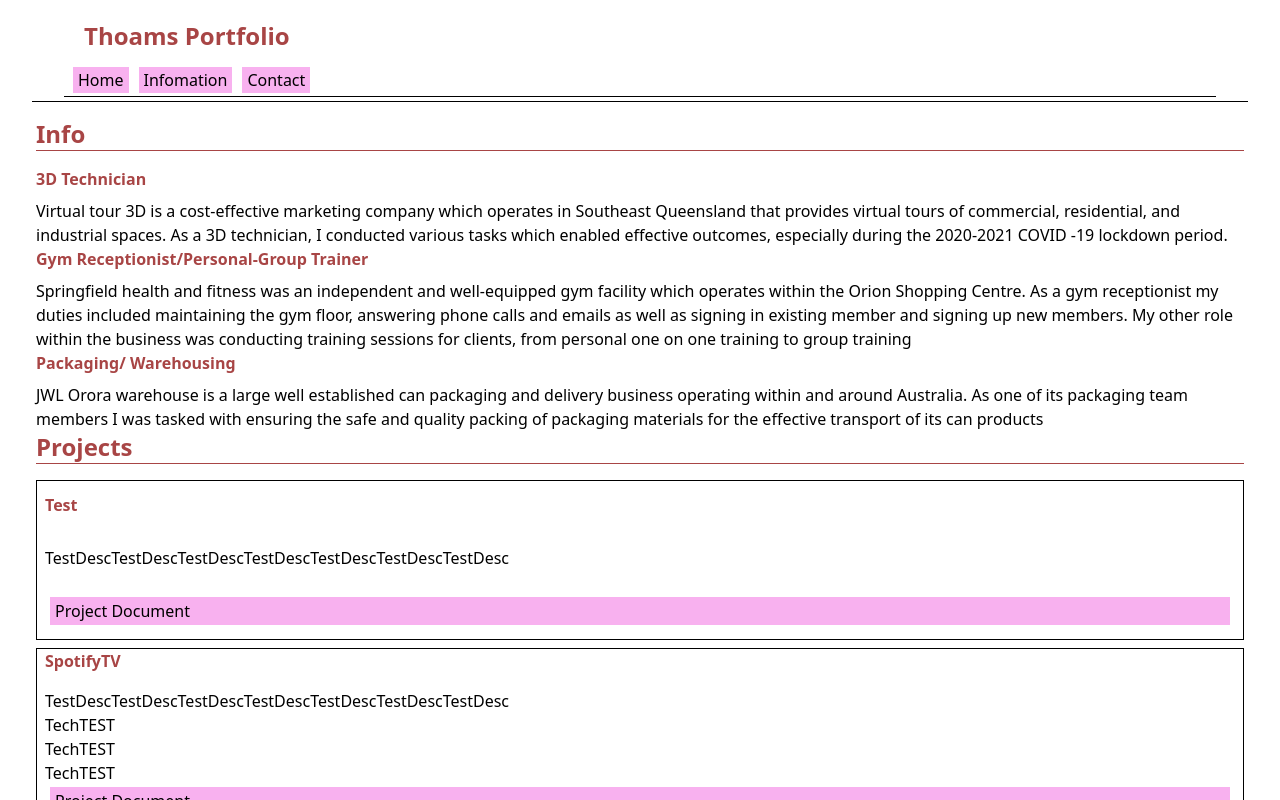
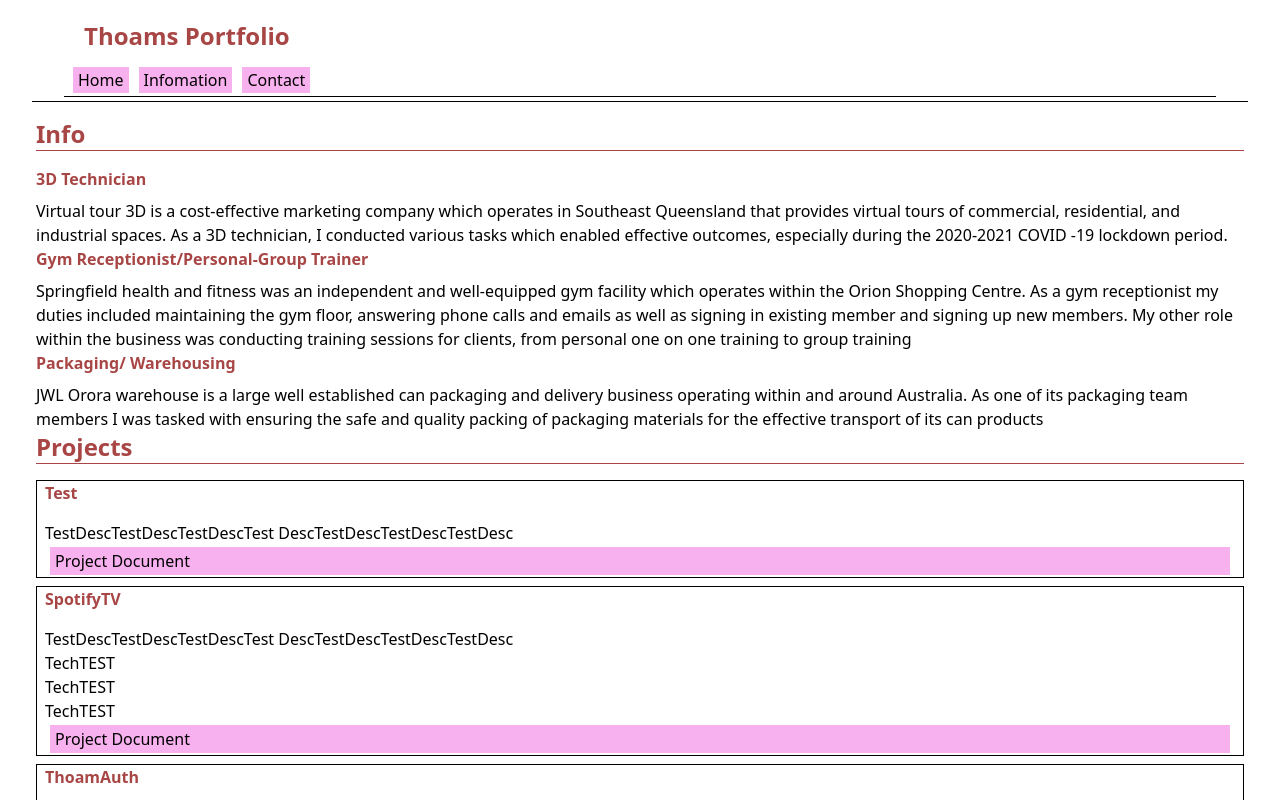
Before and after one commit to Sweattowel/Portfolio, a React (Create React App) app: page /Information in a window 1280 px wide. Shown: the top 800 px of the page. Built offline with nearby package versions, Linux system fonts and the light colour scheme.

Commit message:
Modifications to document overview and document sdtructure

```diff
--- a/src/Dependencies/Data/Resources.tsx
+++ b/src/Dependencies/Data/Resources.tsx
@@ -38,17 +38,18 @@ export const Projects: ProjectType[] = [
     {
         Title: "Test",
         Path: "/TestProjectLink",
-        Desc: "TestDescTestDescTestDescTestDescTestDescTestDescTestDesc",
+        Desc: "TestDescTestDescTestDescTest DescTestDescTestDescTestDesc",
         Tech: [],
         DocumentOverview: "",
         DocumentConsiderations: [],
         DocumentChallenges: [],
         DocumentThoughtProcess: [],
+        DocumentProjectLink: "TestLink",
     },
     {
         Title: "SpotifyTV",
         Path: "/SpotifyTVProject",
-        Desc: "TestDescTestDescTestDescTestDescTestDescTestDescTestDesc",
+        Desc: "TestDescTestDescTestDescTest DescTestDescTestDescTestDesc",
         Tech: [
             "TechTEST",
             "TechTEST",
@@ -71,26 +72,29 @@ export const Projects: ProjectType[] = [
             "ThoughtTEST",
             "ThoughtTEST",
         ],
+        DocumentProjectLink: "TestLink",
     },
     {
         Title: "ThoamAuth",
         Path: "/ThoamAuthProject",
-        Desc: "TestDescTestDescTestDescTestDescTestDescTestDescTestDesc",
+        Desc: "TestDescTestDescTestDescTest DescTestDescTestDescTestDesc",
         Tech: [],
         DocumentOverview: "",
         DocumentConsiderations: [],
         DocumentChallenges: [],
         DocumentThoughtProcess: [],
+        DocumentProjectLink: "TestLink",
     },
     {
         Title: "Portfolio",
         Path: "/TestProjectLink",
-        Desc: "TestDescTestDescTestDescTestDescTestDescTestDescTestDesc",
+        Desc: "TestDescTestDescTestDescTest DescTestDescTestDescTestDesc",
         Tech: [],
         DocumentOverview: "",
         DocumentConsiderations: [],
         DocumentChallenges: [],
         DocumentThoughtProcess: [],
+        DocumentProjectLink: "TestLink",
     },
 ];
 
--- a/src/Dependencies/Routes/Info.tsx
+++ b/src/Dependencies/Routes/Info.tsx
@@ -23,7 +23,9 @@ export default function Info()
             </h1>
             <ul>
                 {CreatorExperience.map((Expr: ExperienceType, index: number) => (
-                    <li>
+                    <li
+                        key={index}
+                    >
                         <h2
                             className="highlight mb-2"
                         >
@@ -44,7 +46,7 @@ export default function Info()
                 {Projects.map((Project: ProjectType, index: number) => (
                     <li
                         key={index}
-                        className="min-h-[20vh] w-full flex flex-col justify-evenly border mb-2 pl-2 pr-2"
+                        className="h-full w-full flex flex-col justify-evenly border mb-2 pl-2 pr-2"
                     >
                         <h2
                             className="highlight mb-2"
@@ -52,7 +54,7 @@ export default function Info()
                             {Project.Title}
                         </h2>
                         <p
-                            className="pt-2"
+                            className="pt-2 w-full"
                         >
                             {Project.Desc}
                         </p>
--- a/src/Dependencies/Routes/ProjectDocument.tsx
+++ b/src/Dependencies/Routes/ProjectDocument.tsx
@@ -76,6 +76,11 @@ export default function ProjectDocument()
                     </li>
                 ))}
             </ul>
+            <button
+                className="interactable"
+            >
+                {ProjectData.DocumentProjectLink}
+            </button>
         </main>
     )
 };
--- a/src/Models/Elements.tsx
+++ b/src/Models/Elements.tsx
@@ -40,6 +40,7 @@ export type ProjectType =
     DocumentConsiderations: string[],
     DocumentChallenges: string[],
     DocumentThoughtProcess: string[],
+    DocumentProjectLink: string,
 };
 
 // Page Variable imports
```
